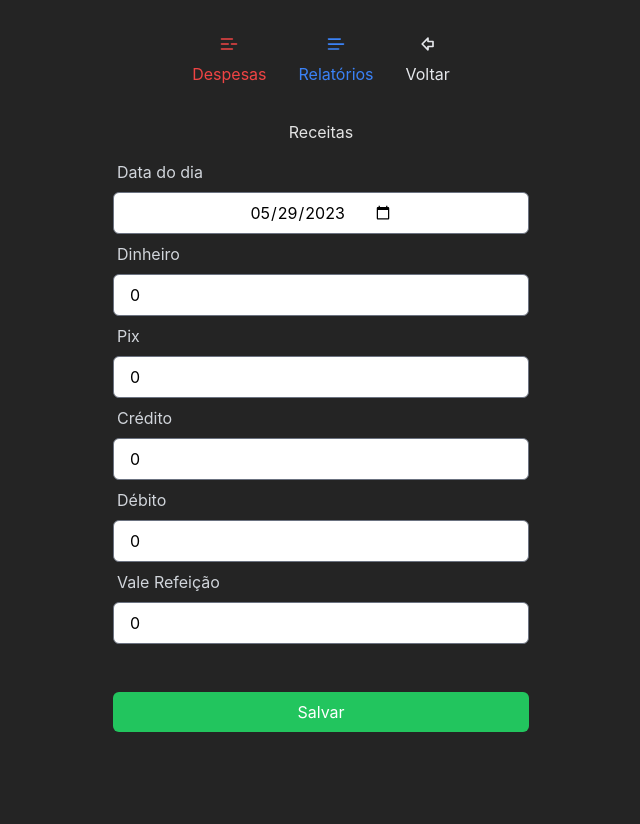
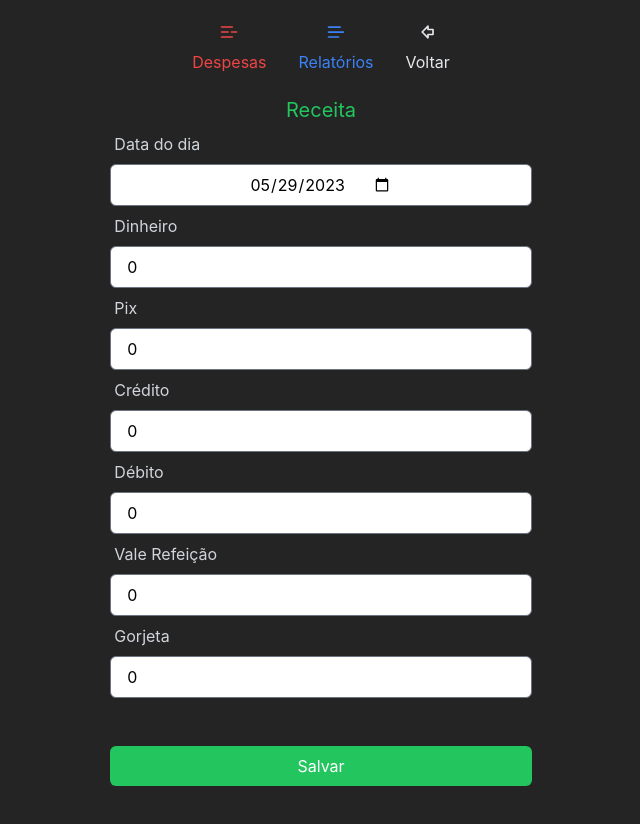
Before and after one commit to carlosarraes/fluxr, a Vue app in the folder client/: page /receitas in a window 1280 px wide. Shown: the top 824 px of the page, without its empty margins (319-959 px from the left). Built offline with nearby package versions, Linux system fonts and the light colour scheme.

Commit message:
feat: add tip, some styling changes

```diff
--- a/client/src/pages/Receitas.vue
+++ b/client/src/pages/Receitas.vue
@@ -10,6 +10,7 @@ const pix = ref(0)
 const credit = ref(0)
 const debit = ref(0)
 const meal = ref(0)
+const tip = ref(0)
 const user = inject('user') as Ref<User>
 const toast = useToast()
 
@@ -31,6 +32,7 @@ const onSubmit = async () => {
         pix: pix.value,
         credit: credit.value,
         debit: debit.value,
+        tip: tip.value,
         meal: meal.value,
       }),
     })
@@ -49,6 +51,7 @@ const onSubmit = async () => {
     credit.value = 0
     debit.value = 0
     meal.value = 0
+    tip.value = 0
   }
 }
 </script>
@@ -56,10 +59,10 @@ const onSubmit = async () => {
 <template>
   <Nav />
   <section>
-    <h1>Receitas</h1>
+    <h1 class="text-xl text-center text-green-500">Receita</h1>
   </section>
   <main class="w-full">
-    <form class="w-full flex flex-col justify-center items-center p-4" @submit.prevent="onSubmit">
+    <form class="w-full flex flex-col justify-center items-center p-2" @submit.prevent="onSubmit">
       <label
         for="date"
         class="w-full sm:w-1/2 md:w-1/3 flex justify-start items-center text-gray-300 mb-2 ml-2"
@@ -148,6 +151,21 @@ const onSubmit = async () => {
         class="w-full sm:w-1/2 md:w-1/3 flex justify-center items-center gap-4 text-black duration-200 px-4 py-2 rounded-md"
         v-model.number="meal"
       />
+      <label
+        for="tip"
+        class="w-full sm:w-1/2 md:w-1/3 flex justify-start items-center text-gray-300 my-2 ml-2"
+      >
+        Gorjeta
+      </label>
+      <input
+        id="tip"
+        name="tip"
+        type="number"
+        step="0.01"
+        min="0"
+        class="w-full sm:w-1/2 md:w-1/3 flex justify-center items-center gap-4 text-black duration-200 px-4 py-2 rounded-md"
+        v-model.number="tip"
+      />
       <button
         type="submit"
         class="mt-12 w-full sm:w-1/2 md:w-1/3 flex justify-center items-center gap-4 text-white duration-200 px-4 py-2 rounded-md bg-green-500 hover:bg-green-600"
@@ -160,10 +178,10 @@ const onSubmit = async () => {
 
 <style scoped>
 nav {
-  height: 15vh;
+  height: 12vh;
 }
 
 main {
-  height: 85vh;
+  height: 88vh;
 }
 </style>
```
